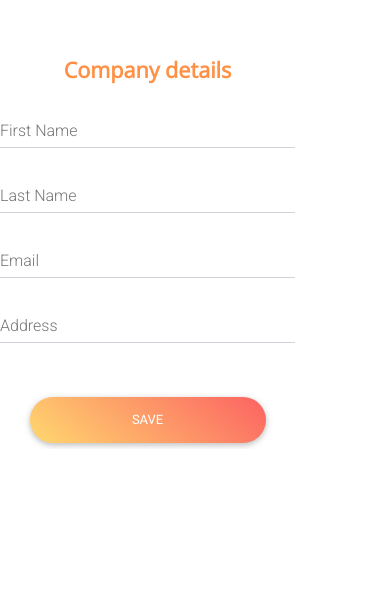
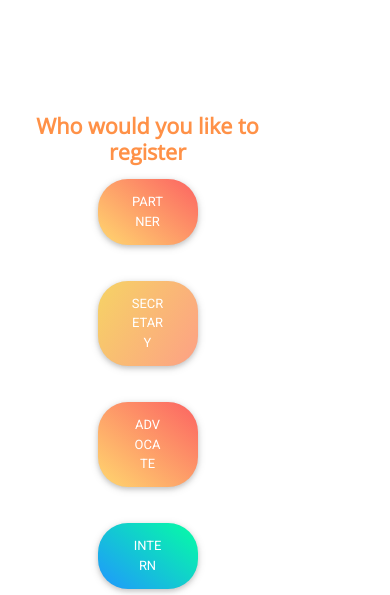
Before and after one commit to MaryanneNjeri/Halali, a React (Create React App) app: page /company_registration in a window 390 px wide. Shown: the part 923-1518 px from the top of the page. Before the commit the page ends 1372 px from the top, so only its background shows below. Built offline with nearby package versions, Linux system fonts and the light colour scheme; a web font is replaced by a local one; what google-maps-react would draw is missing.

Commit message:
added role and forms to display the forms

```diff
--- a/src/index.css
+++ b/src/index.css
@@ -20,6 +20,7 @@
     color:gray;
     font-family: 'Open Sans', sans-serif;
 }
+
 /* Registration form */
 .h3-responsive{
     font-weight: bolder;
@@ -43,8 +44,12 @@
     justify-content: center;
     align-items: center;
     display: flex;
-    flex-direction: column;
+    flex-direction:row;
 }
+.register-buttons{
+    border-radius: 30px;
+}
+
 .register-button{
     width: 80%;
     border-radius: 30px;
@@ -55,6 +60,7 @@
 }
 .form-column{
     margin-top: 8.5rem;
+
 }
 .decoratedLine {
     overflow: hidden;
@@ -103,11 +109,17 @@
 .role-buttons{
     justify-content: center;
     align-items: center;
-    /*display: flex;*/
-    /*flex-direction: column;*/
+    display: flex;
+    flex-direction: column;
+}
+.role-buttons-reg{
+    justify-content: center;
+    align-items: center;
+    display: flex;
+    flex-direction: column;
 }
 .welcome-buttons{
-    width:30%;
+    width:200px;
     border-radius: 30px;
     color: white;
 }
@@ -117,10 +129,20 @@
     height: auto;
     margin-bottom: 20px;
 }
-
+@media (max-width: 1199.98px) {
+    .form-column{
+        margin-top: 17rem;
+    }
+}
 @media (max-width: 576px) {
     .role-buttons{
         flex-direction: column;
         /*display: flex;*/
+    }
+    .welcome-buttons{
+        width: 100px;
+    }
+    .form-column{
+        margin-top: 12rem;
+    }
 }
-}
--- a/src/pages/CompanyRegistration.js
+++ b/src/pages/CompanyRegistration.js
@@ -1,25 +1,83 @@
 import React from 'react';
-import {MDBBtn, MDBCol, MDBInput, MDBRow} from "mdbreact";
+import {MDBBtn, MDBCol, MDBInput, MDBRow,MDBIcon} from "mdbreact";
 
 export default class CompanyRegistration extends React.Component{
+    constructor(props) {
+        super(props);
+        this.state={
+            role:'',
+            form:false,
+            headerText:''
+        }
+    }
+    goToPartner=()=>{
+       this.setState({
+           role:'partner',
+           headerText: 'Partner Details',
+           form: true
+       })
+    };
+    goToSecretary=()=>{
+        this.setState({
+            role:'secretary',
+            headerText: 'Secretary Details',
+            form:true,
+        })
+    };
+    goToAdvocate=()=>{
+        this.setState({
+            role:'advocate',
+            headerText: 'Advocate Details',
+
+            form:true,
+        })
+    };
+    goToIntern=()=>{
+       this.setState({
+           role: 'intern',
+           headerText: 'Intern Details',
+           form:true
+       })
+    };
     render() {
+        const { form,role,headerText } = this.state;
         return(
             <MDBRow className="registration-form-row">
                 <MDBCol lg="7" md="7" sm="7" className="login-column"/>
                 <MDBCol lg="5" md="5"  sm="5" className="form-column">
 
-                    <h3 className="h3-responsive text-center"><b>Company details</b></h3>
+                    <h3 className="h3-responsive text-center"><b>Who would you like to register</b></h3>
 
+                    { form ===  true ?
                         <div className="form">
+                            <p className="welcome-text">{headerText}</p>
                             <MDBInput label="First Name" type="text" name="first_name" required />
                             <MDBInput label="Last Name" type="text"  name="last_name" required />
                             <MDBInput label="Email" type="email"     name="email" required />
                             <MDBInput label="Address" type="text"  name="address" required />
+                            <MDBInput label="Role"  value={role} type="text"  name="role" required />
+
                             <br/>
                             <div className="register-button-login">
-                            <MDBBtn gradient="peach" onClick={this.login} className="register-button" >Save</MDBBtn>
+                                <MDBBtn gradient="aqua"  onClick={this.add}  icon="magic" className="register-buttons"><MDBIcon icon="plus" className="mr-1" /> Add</MDBBtn>
+                                <br/>
+                                <br/>
+                                <MDBBtn gradient="peach" onClick={this.save} className="register-buttons" >Save</MDBBtn>
                             </div>
+                        </div> :
+                        <div className="role-buttons-reg">
+                            <MDBBtn  gradient="peach" onClick={this.goToPartner} className="welcome-buttons">Partner</MDBBtn>
+                            <br/>
+                            <MDBBtn gradient="sunny-morning" onClick={this.goToSecretary} className="welcome-buttons">Secretary</MDBBtn>
+                            <br/>
+                            <MDBBtn gradient="peach" onClick={this.goToAdvocate} className="welcome-buttons">Advocate</MDBBtn>
+                            <br/>
+                            <MDBBtn gradient="aqua" onClick={this.goToIntern} className="welcome-buttons" >Intern</MDBBtn>
                         </div>
+                    }
+
+
+
 
                 </MDBCol>
             </MDBRow>
--- a/src/pages/RegistrationPage.js
+++ b/src/pages/RegistrationPage.js
@@ -64,5 +64,5 @@ class RegistrationPage extends React.Component {
 }
 
 export default GoogleApiWrapper({
-    apiKey: 'AIzaSyABtuT2U1dZwjxA2IvWInVUcs-5AnJawAs',
+    apiKey: 'nnnnnn',
 })(RegistrationPage);
```
Lines whose indentation alone changed are shown as unchanged.
